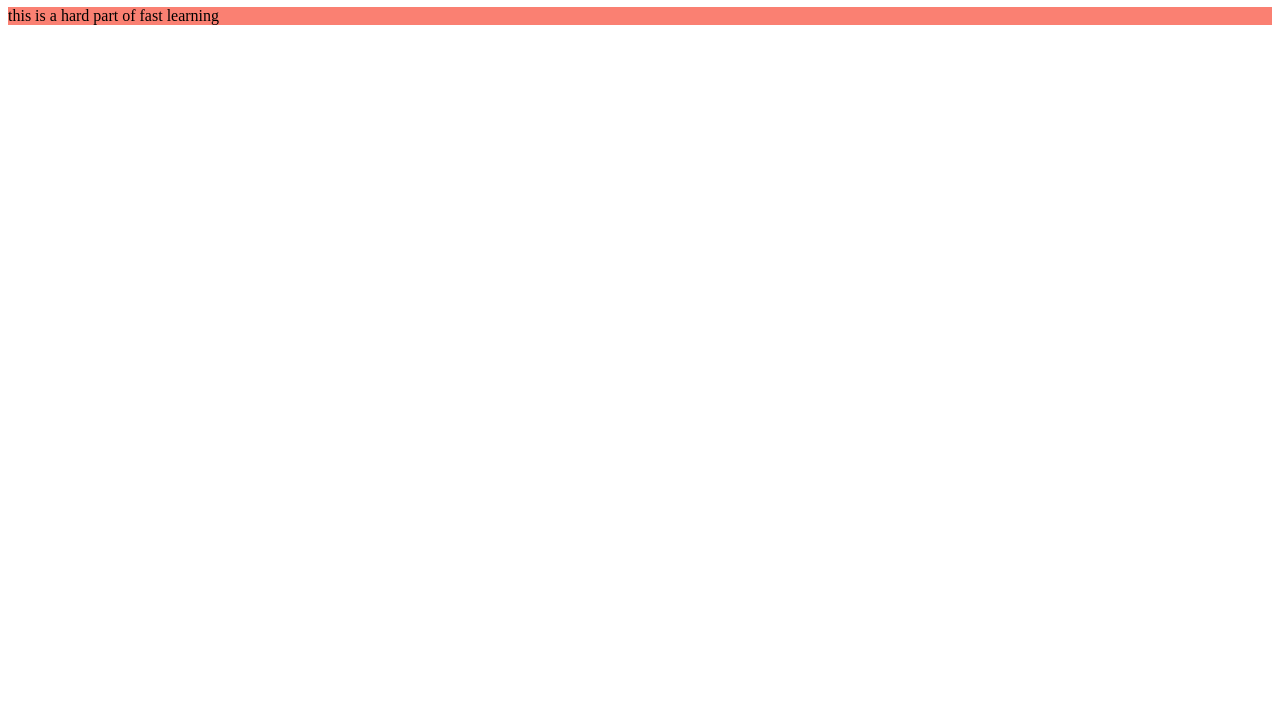
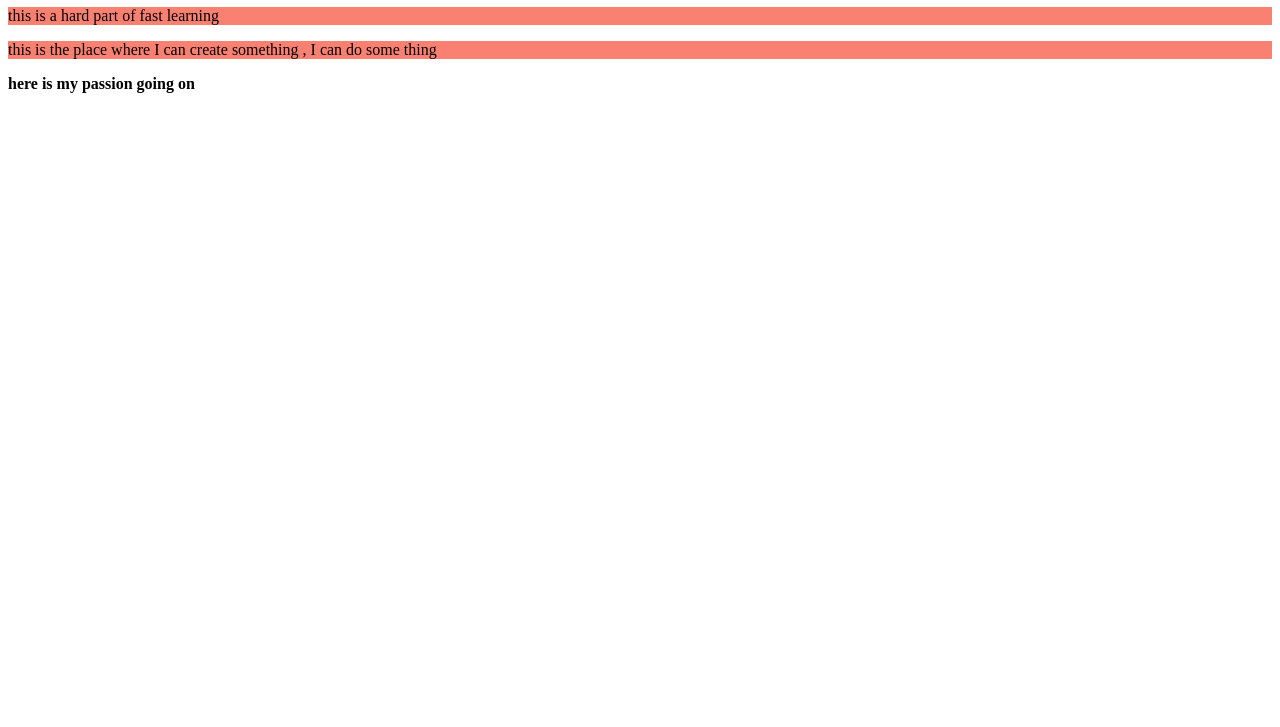
Before and after one commit to rahatmahmud12/my-fourth-repo, a plain HTML site: page index.html in a window 1280 px wide. Shown: the part 73-800 px from the top of the page. Drawn offline with Linux system fonts and the light colour scheme.

Commit message:
added some value

```diff
--- a/index.html
+++ b/index.html
@@ -10,5 +10,7 @@
 <body>
     <h1>this a complicated things</h1>
     <p>this is a hard part of fast learning</p>
+    <p>this is the place where I can create something , I can do some thing</p>
+    <strong>here is my passion going on</strong>
 </body>
 </html>
```
